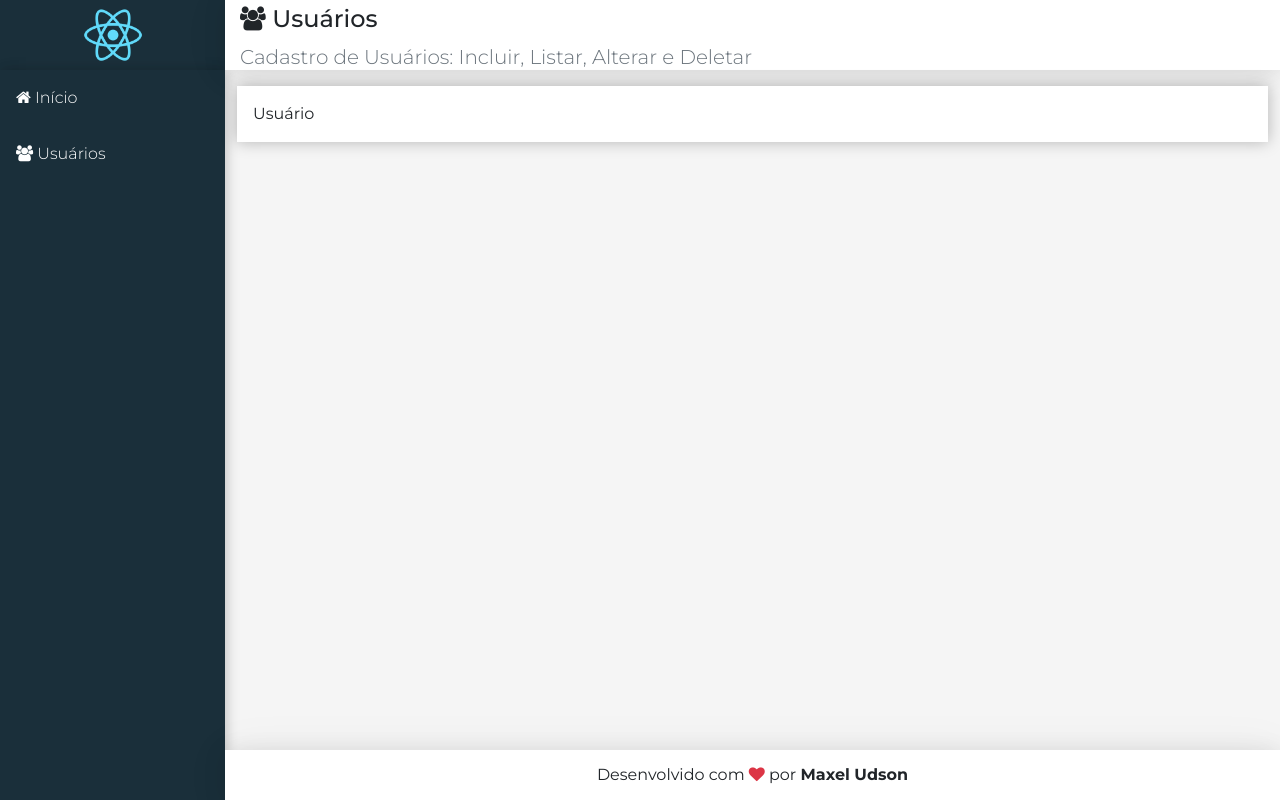
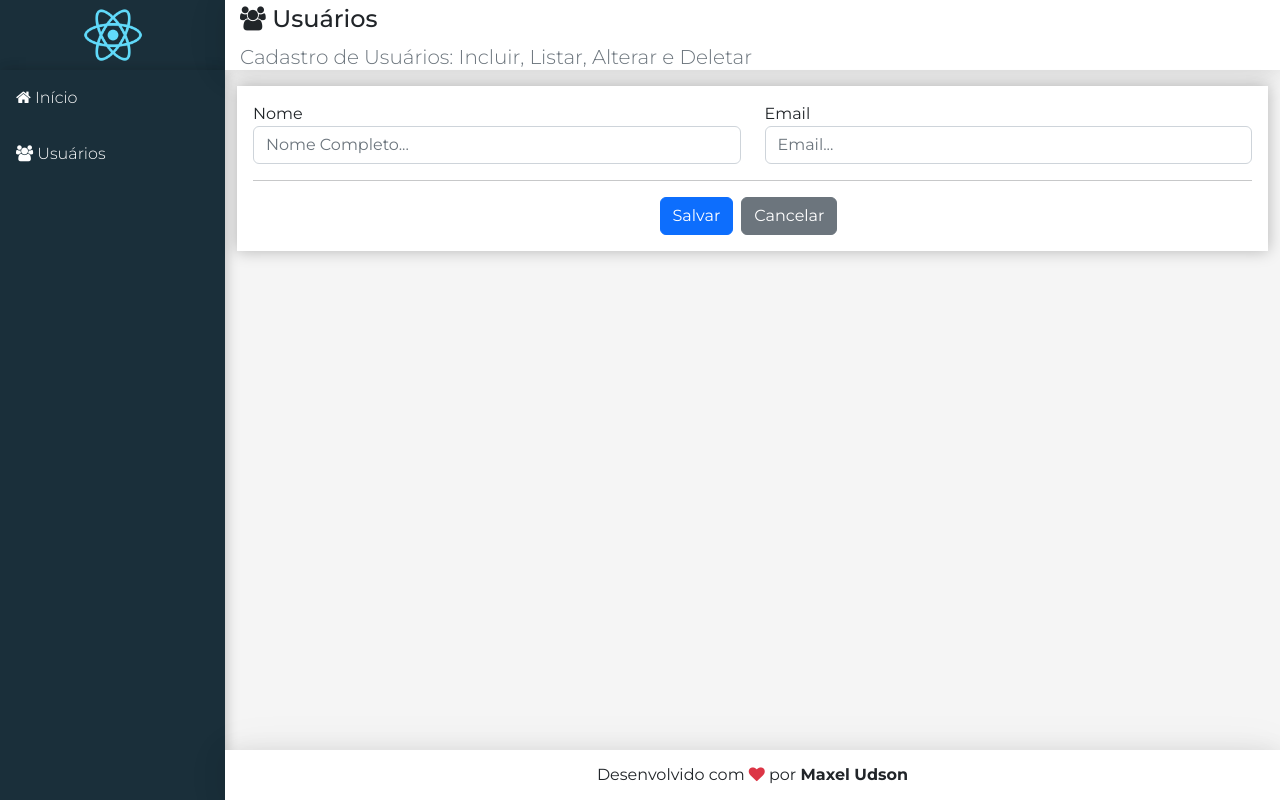
Before and after one commit to Maxel-Uds/CRUD-Users-With-React, a React (Create React App) app in the folder frontend/: page /users in a window 1280 px wide. Built offline with nearby package versions, Linux system fonts and the light colour scheme.

Commit message:
Componente Cadastro de Usuário parte 3

```diff
--- a/frontend/src/components/user/UserCrud.jsx
+++ b/frontend/src/components/user/UserCrud.jsx
@@ -18,6 +18,14 @@
 export default class UserCrud extends Component {
 
     state = { ...initialState };
+
+    constructor(props) {
+        super(props);
+
+        this.updateField = this.updateField.bind(this);
+        this.clear = this.clear.bind(this);
+        this.save = this.save.bind(this);
+    }
 
     clear() {
         this.setState({ user: initialState.user });
@@ -41,10 +49,47 @@
         return list;
     }
 
+    updateField(event) {
+        const user = { ...this.state.user };
+        user[event.target.name] = event.target.value;
+        this.setState({ user });
+    }
+
+    renderForm() {
+        return (
+            <div className="form">
+                <div className="row">
+                    <div className="col-12 col-md-6">
+                        <div className="form-group">
+                            <label>Nome</label>
+                            <input type="text" className="form-control" name="name" value={this.state.user.name} onChange={this.updateField} placeholder="Nome Completo..."/>
+                        </div>
+                    </div>
+
+                    <div className="col-12 col-md-6">
+                        <div className="form-group">
+                            <label>Email</label>
+                            <input type="email" className="form-control" name="email" value={this.state.user.email} onChange={this.updateField} placeholder="Email..."/>
+                        </div>
+                    </div>
+                </div>
+
+                <hr/>
+
+                <div className="row">
+                   <div className="col-12 d-flex justify-content-center">
+                       <button className="btn btn-primary" onClick={this.save}>Salvar</button>
+                       <button className="btn btn-secondary mx-2" onClick={this.clear}>Cancelar</button>
+                   </div>
+                </div>
+            </div>
+        );
+    }
+
     render() {
         return (
             <Main {...headerProps}>
-                Usuário
+                {this.renderForm()}
             </Main>
         );
     }
```
Also changed, not shown: 1 other file (tests, documents, lock files or other folders).
